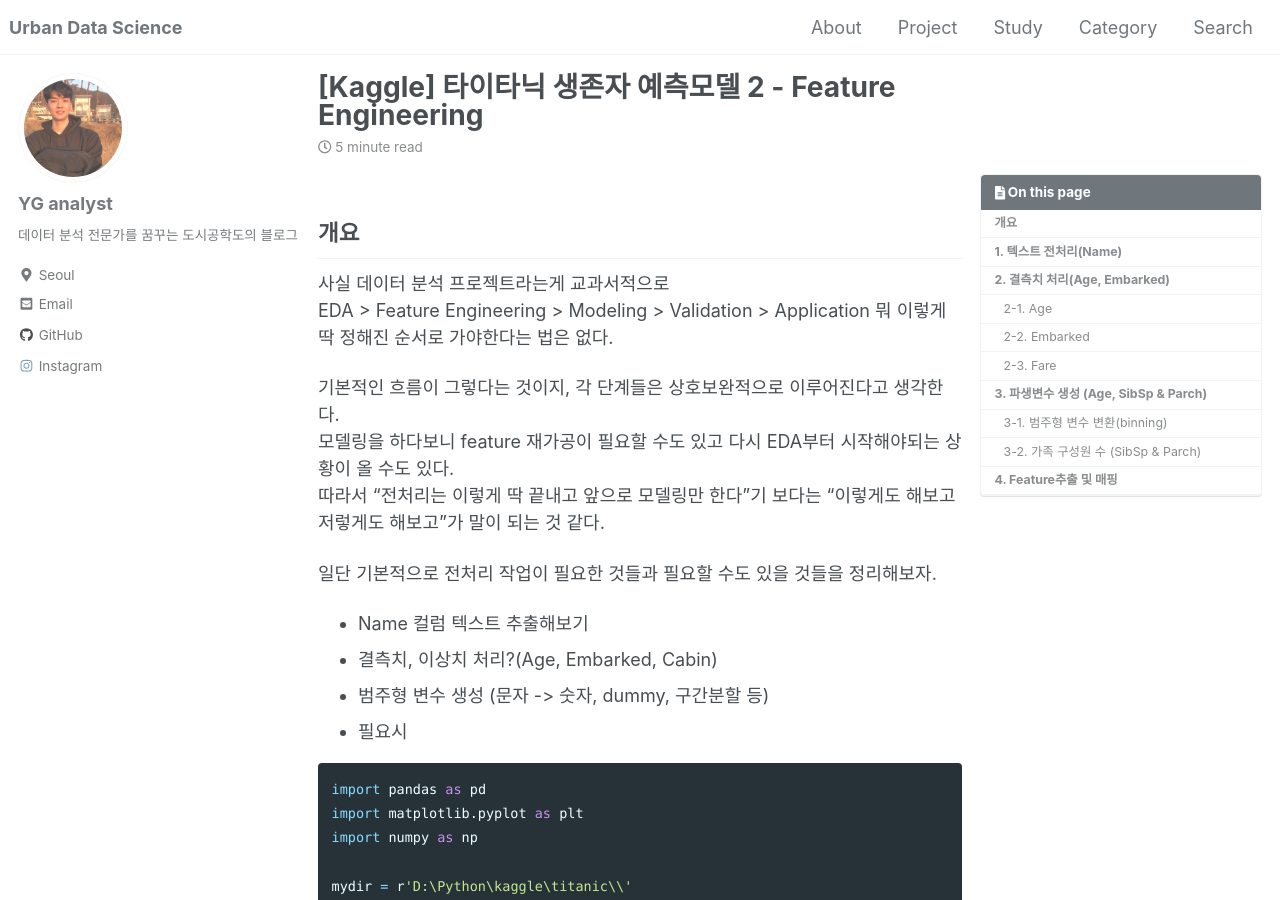
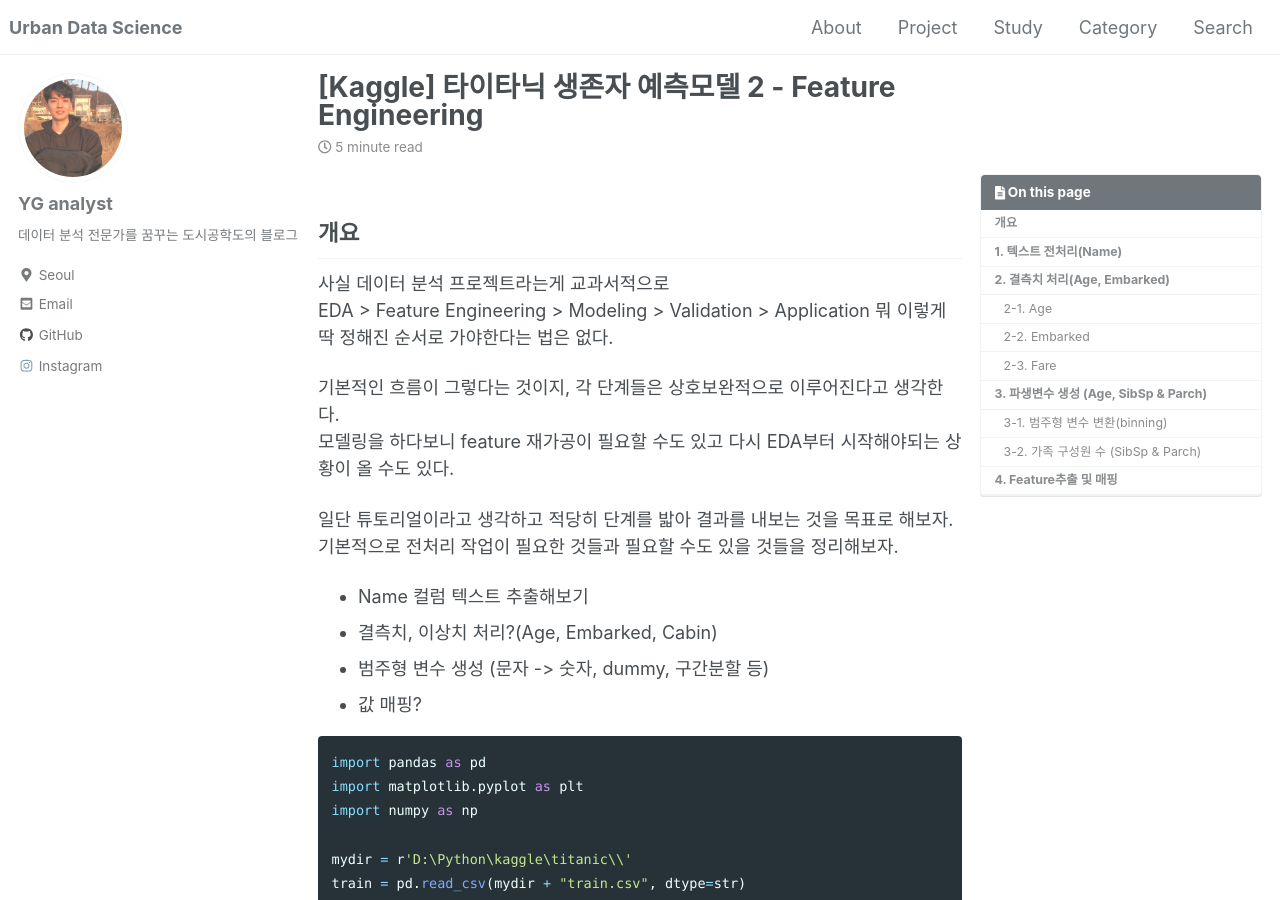
Before and after one commit to yganalyst/yganalyst.github.io, a Jekyll site: the page built from _posts/2019-12-05-kaggle_titanic_2.md, in a window 1280 px wide and 900 px high. Built offline with Jekyll 4.4.1, drawn with Linux system fonts in a browser that asks for light colours; cached includes are drawn as plain includes; nearby versions of some CDN libraries; comment, search, counter and statistics services are not loaded.

Commit message:
modified text

````diff
--- a/_posts/2019-12-05-kaggle_titanic_2.md
+++ b/_posts/2019-12-05-kaggle_titanic_2.md
@@ -36,16 +36,15 @@
 
 기본적인 흐름이 그렇다는 것이지, 각 단계들은 상호보완적으로 이루어진다고 생각한다.
 모델링을 하다보니 feature 재가공이 필요할 수도 있고 다시 EDA부터 시작해야되는 상황이 올 수도 있다.
-따라서 "전처리는 이렇게 딱 끝내고 앞으로 모델링만 한다"기 보다는 "이렇게도 해보고 저렇게도 해보고"가 말이 되는 것 같다.
 
 
-
-일단 기본적으로 전처리 작업이 필요한 것들과 필요할 수도 있을 것들을 정리해보자.
+일단 튜토리얼이라고 생각하고 적당히 단계를 밟아 결과를 내보는 것을 목표로 해보자.
+기본적으로 전처리 작업이 필요한 것들과 필요할 수도 있을 것들을 정리해보자.
 
 - Name 컬럼 텍스트 추출해보기
 - 결측치, 이상치 처리?(Age, Embarked, Cabin)
 - 범주형 변수 생성 (문자 -> 숫자, dummy, 구간분할 등)
-- 필요시
+- 값 매핑?
 
 
 ```python
````
